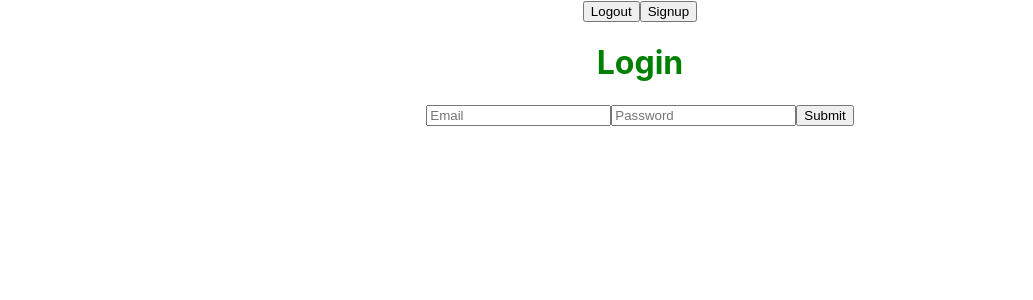
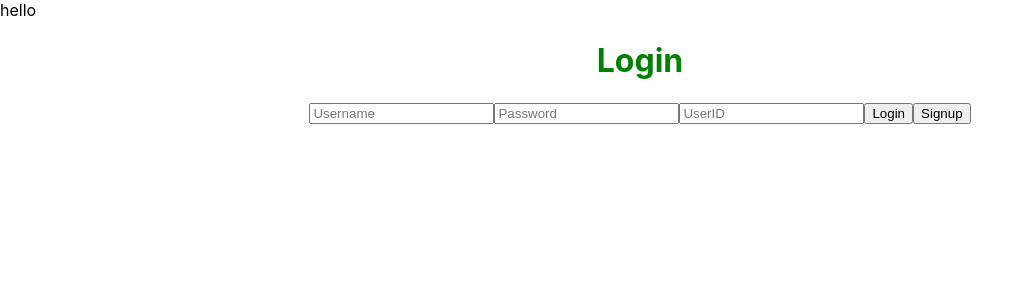
Before and after one commit to jamesjpark/JimboAndFriends, a React (Create React App) app in the folder web-app/frontend/: page / in a window 1280 px wide. Shown: the top 300 px of the page, without its empty margins (0-1033 px from the left). Built offline with nearby package versions, Linux system fonts and the light colour scheme.

Commit message:
Login changes

```diff
--- a/web-app/frontend/src/App.js
+++ b/web-app/frontend/src/App.js
@@ -1,10 +1,12 @@
-import { BrowserRouter, Route, Routes, Link,  } from 'react-router-dom'
-import { useState, } from 'react'
+import { BrowserRouter, Route, Routes } from 'react-router-dom'
+import React, { useState, } from 'react'
 
 import Login from './Components/Login'
 import Projects from './Components/Projects'
 import Header from './Components/Header'
 import useToken from './Components/useToken'
+import Signup from './Components/Signup'
+
 import './App.css'
 
 function App() {
@@ -13,25 +15,41 @@ function App() {
 
   return (
 
+    // <BrowserRouter>
+    // <div className="App">
+
+
+    // {!token && token!=="" && token!== undefined?
+    //     <Login setToken={setToken} />
+    //     :(
+
+    //       <>
+    //       <Header token={removeToken}/>
+
+    //       <Routes>
+
+    //       <Route exact path = "/" element = {<Login setToken={setToken} />}></Route>
+    //       <Route path = "/projects" element ={<Projects token={token} setToken={setToken}/>}> </Route>
+    //       <Route path = "/signup" element = {<Signup/>}> </Route>
+    //       </Routes>
+
+    //       </>
+
+    //     )}
+    // </div>
+    // </BrowserRouter>
+
+
     <BrowserRouter>
+    <div>hello</div>
     <div className="App">
-    <Header token={removeToken}/>
+    <Routes>
+    <Route exact path = "/" element = {<Login />}></Route>
 
-    {!token && token!=="" && token!== undefined?
-        <Login setToken={setToken} />
-        :(
-          <>
+    </Routes>
 
-          <Routes>
+    </div>
 
-          <Route exact path = "/" element = {<Login setToken={setToken} />}></Route>
-          <Route path = "/projects" element ={<Projects token={token} setToken={setToken}/>}> </Route>
-          </Routes>
-
-          </>
-
-        )}
-    </div>
     </BrowserRouter>
 
   );
--- a/web-app/frontend/src/Components/Login.js
+++ b/web-app/frontend/src/Components/Login.js
@@ -1,68 +1,117 @@
-import { useState} from 'react';
+import React,{ useState} from 'react';
 import axios from "axios";
 import { Link, useNavigate} from 'react-router-dom';
+
+
+
+
 function Login(props) {
 
     const [loginForm, setloginForm] = useState({
-        email: "",
-        password: ""
+        userName: "",
+        password: "",
+        userID: ""
     })
     const navigate = useNavigate();
-    function logMeIn(event) {
-      axios({
-        method: "POST",
-        url:"/token",
-        data:{
-          email: loginForm.email,
-          password: loginForm.password
-         }
-      })
-      .then((response) => {
-        props.setToken(response.data.access_token)
-      }).catch((error) => {
-        if (error.response) {
-          console.log(error.response)
-          console.log(error.response.status)
-          console.log(error.response.headers)
-          }
-      })
 
-      setloginForm(({
-        email: "",
-        password: ""}))
 
-      event.preventDefault()
 
-      navigate("/projects")
-    }
+    // function logMeIn(event) {
+    //   axios({
+    //     method: "POST",
+    //     url:"/token",
+    //     data:{
+    //       email: loginForm.email,
+    //       password: loginForm.password
+    //      }
+    //   })
+    //   .then((response) => {
+    //     props.setToken(response.data.access_token)
+    //   }).catch((error) => {
+    //     if (error.response) {
+    //       console.log(error.response)
+    //       console.log(error.response.status)
+    //       console.log(error.response.headers)
+    //       }
+    //   })
+
+    //   setloginForm(({
+    //     email: "",
+    //     password: ""}))
+
+    //   event.preventDefault()
+
+    //   navigate("/projects")
+    // }
+
+    // function signUp(event) {
+
+
+    //   setloginForm(({
+    //     email: "",
+    //     password: ""}))
+
+    //   event.preventDefault()
+    //   navigate("/signup")
+
+    // }
 
     function handleChange(event) {
+      event.preventDefault();
       const {value, name} = event.target
       setloginForm(prevNote => ({
           ...prevNote, [name]: value})
       )}
+
+    function onLogin(event){
+      console.log(loginForm)
+      axios.get("http://127.0.0.1:5000/login/" + loginForm.userName + "/" + loginForm.password + "/" +loginForm.userID).then(
+        res => {
+          alert(res.data.msg)
+        }
+      )
+      event.preventDefault()
+      navigate("/projects")
+    }
+
+    function onSignup(event){
+      console.log(loginForm)
+      axios.get("http://127.0.0.1:5000/signup/" + loginForm.userName + "/" + loginForm.password+ "/" +loginForm.userID).then(
+        res => {
+          alert(res.data.msg)
+        }
+      )
+      event.preventDefault()
+
+    }
+
+
 
     return (
       <div>
         <h1>Login</h1>
           <form className="login">
             <input onChange={handleChange}
-                  type="email"
-                  text={loginForm.email}
-                  name="email"
-                  placeholder="Email"
-                  value={loginForm.email} />
+                  type="userName"
+                  text={loginForm.userName}
+                  name="userName"
+                  placeholder="Username"
+                  value={loginForm.userName} />
             <input onChange={handleChange}
                   type="password"
                   text={loginForm.password}
                   name="password"
                   placeholder="Password"
                   value={loginForm.password} />
+            <input onChange={handleChange}
+                  type="userID"
+                  text={loginForm.userID}
+                  name="userID"
+                  placeholder="UserID"
+                  value={loginForm.userID} />
 
-        <button onClick={logMeIn}>Submit</button>
-
-
-
+        <button onClick={onLogin} > Login</button>
+        <button onClick={onSignup} > Signup</button>
         </form>
       </div>
     );
```
Also changed, not shown: 1 other file (tests, documents, lock files or other folders).
